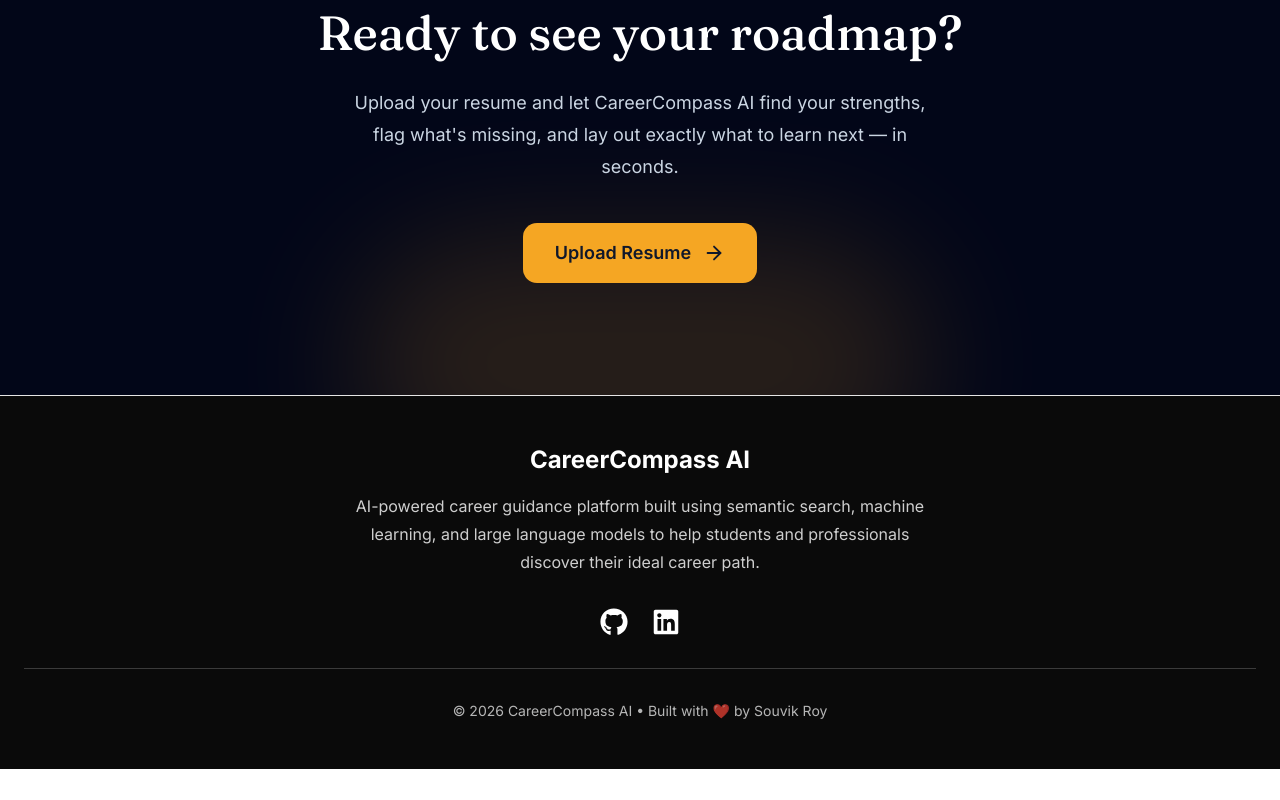
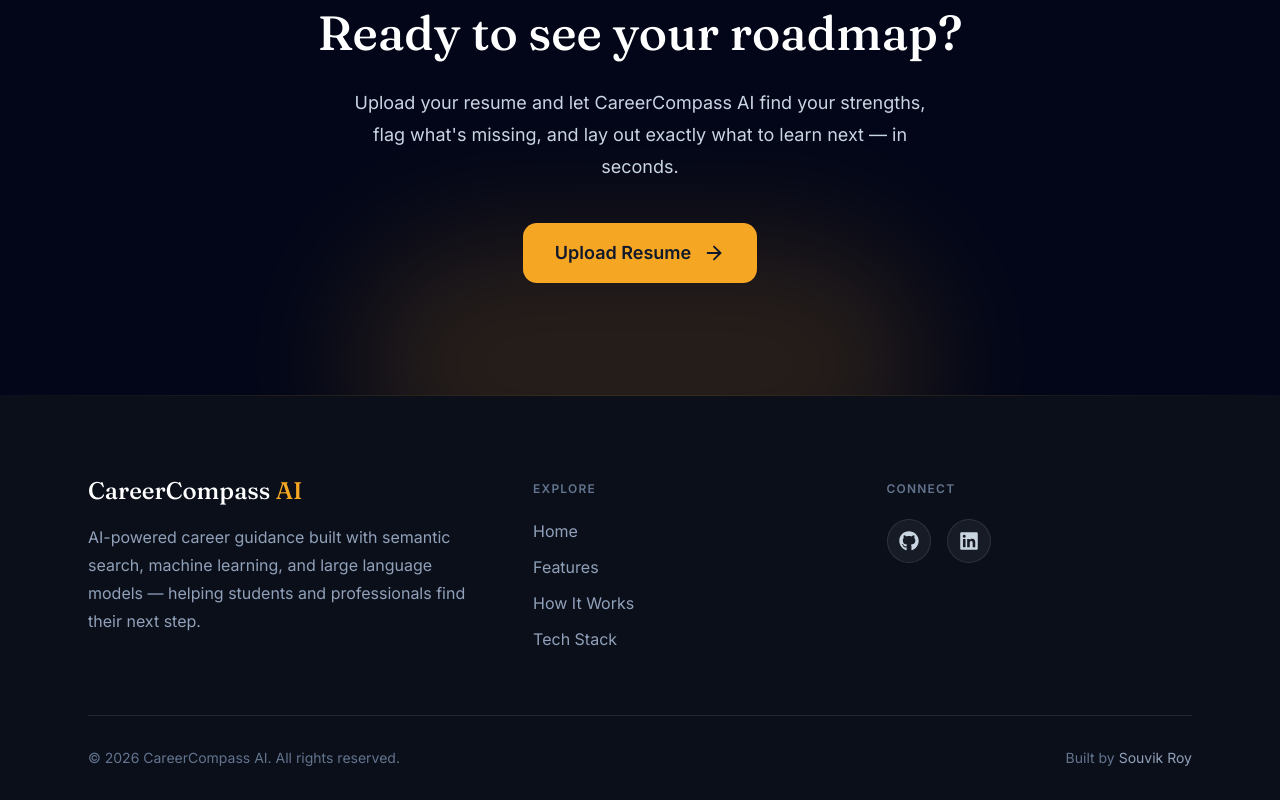
Before and after one commit to Souvik313/Career_Guide-AI, a React (Vite) app in the folder frontend/: page / in a window 1280 px wide. Shown: the part 3627-4427 px from the top of the page. Before the commit the page ends 4396 px from the top, so only its background shows below. Built offline with nearby package versions, Linux system fonts and the light colour scheme; no server answers.

Commit message:
Improved footer styling

```diff
--- a/frontend/src/components/common/Footer.jsx
+++ b/frontend/src/components/common/Footer.jsx
@@ -1,62 +1,98 @@
 import { FaGithub, FaLinkedin } from "react-icons/fa";
+
+const links = [
+    { label: "Home", href: "#home" },
+    { label: "Features", href: "#features" },
+    { label: "How It Works", href: "#how-it-works" },
+    { label: "Tech Stack", href: "#tech-stack" },
+];
 
 function Footer() {
     return (
-        <footer className="border-t border-border bg-foreground py-12 text-background">
+        <footer className="relative overflow-hidden bg-[#0B0F1A] pt-20">
+            <div
+                className="pointer-events-none absolute inset-x-0 top-0 h-px opacity-20"
+                style={{
+                    backgroundImage:
+                        "linear-gradient(to right, transparent, #F5A623, transparent)",
+                }}
+            />
 
-            <div className="mx-auto flex max-w-7xl flex-col items-center px-6">
+            <div className="mx-auto max-w-6xl px-6">
+                <div className="grid gap-12 md:grid-cols-[1.3fr_1fr_1fr]">
+                    {/* Brand */}
+                    <div>
+                        <h2 className="font-[Fraunces] text-2xl font-medium text-white">
+                            CareerCompass <span className="text-[#F5A623]">AI</span>
+                        </h2>
+                        <p className="mt-4 max-w-sm leading-7 text-slate-400">
+                            AI-powered career guidance built with semantic
+                            search, machine learning, and large language
+                            models — helping students and professionals find
+                            their next step.
+                        </p>
+                    </div>
 
-                <h2 className="text-2xl font-bold">
+                    {/* Quick links */}
+                    <div>
+                        <span className="text-xs font-semibold uppercase tracking-widest text-slate-500">
+                            Explore
+                        </span>
+                        <ul className="mt-5 space-y-3">
+                            {links.map((link) => (
+                                <li key={link.label}>
+                                    <a
+                                        href={link.href}
+                                        className="text-slate-400 transition hover:text-[#F5A623]"
+                                    >
+                                        {link.label}
+                                    </a>
+                                </li>
+                            ))}
+                        </ul>
+                    </div>
 
-                    CareerCompass AI
-
-                </h2>
-
-                <p className="mt-4 max-w-xl text-center leading-7 text-background/80">
-
-                    AI-powered career guidance platform built using
-                    semantic search, machine learning, and large language
-                    models to help students and professionals discover
-                    their ideal career path.
-
-                </p>
-
-                <div className="mt-8 flex gap-6">
-
+                    {/* Connect */}
+                    <div>
+                        <span className="text-xs font-semibold uppercase tracking-widest text-slate-500">
+                            Connect
+                        </span>
+                        <div className="mt-5 flex gap-4">
                             <a
                                 href="https://github.com/Souvik313"
                                 target="_blank"
                                 rel="noreferrer"
-                        className="transition hover:text-primary"
+                                className="flex h-11 w-11 items-center justify-center rounded-full border border-white/10 bg-white/5 text-slate-300 transition hover:border-[#F5A623]/40 hover:text-[#F5A623]"
                             >
-
-                        <FaGithub size={28} />
-
+                                <FaGithub size={20} />
                             </a>
-
                             <a
                                 href="https://www.linkedin.com/in/souvik-roy-a8ab04337"
                                 target="_blank"
                                 rel="noreferrer"
-                        className="transition hover:text-primary"
+                                className="flex h-11 w-11 items-center justify-center rounded-full border border-white/10 bg-white/5 text-slate-300 transition hover:border-[#F5A623]/40 hover:text-[#F5A623]"
                             >
-
-                        <FaLinkedin size={28} />
-
+                                <FaLinkedin size={20} />
                             </a>
-
+                        </div>
+                    </div>
                 </div>
 
-                <div className="mt-8 h-px w-full bg-background/20"></div>
-
-                <p className="mt-8 text-center text-sm text-background/70">
-
-                    © 2026 CareerCompass AI • Built with ❤️ by Souvik Roy
-
+                <div className="mt-16 flex flex-col items-center justify-between gap-4 border-t border-white/10 py-8 text-sm text-slate-500 md:flex-row">
+                    <p>© 2026 CareerCompass AI. All rights reserved.</p>
+                    <p>
+                        Built by{" "}
+                        <a
+                            href="https://github.com/Souvik313"
+                            target="_blank"
+                            rel="noreferrer"
+                            className="text-slate-400 transition hover:text-[#F5A623]"
+                        >
+                            Souvik Roy
+                        </a>
                     </p>
-
                 </div>
-
+            </div>
         </footer>
     );
 }
```
Lines whose indentation alone changed are shown as unchanged.
